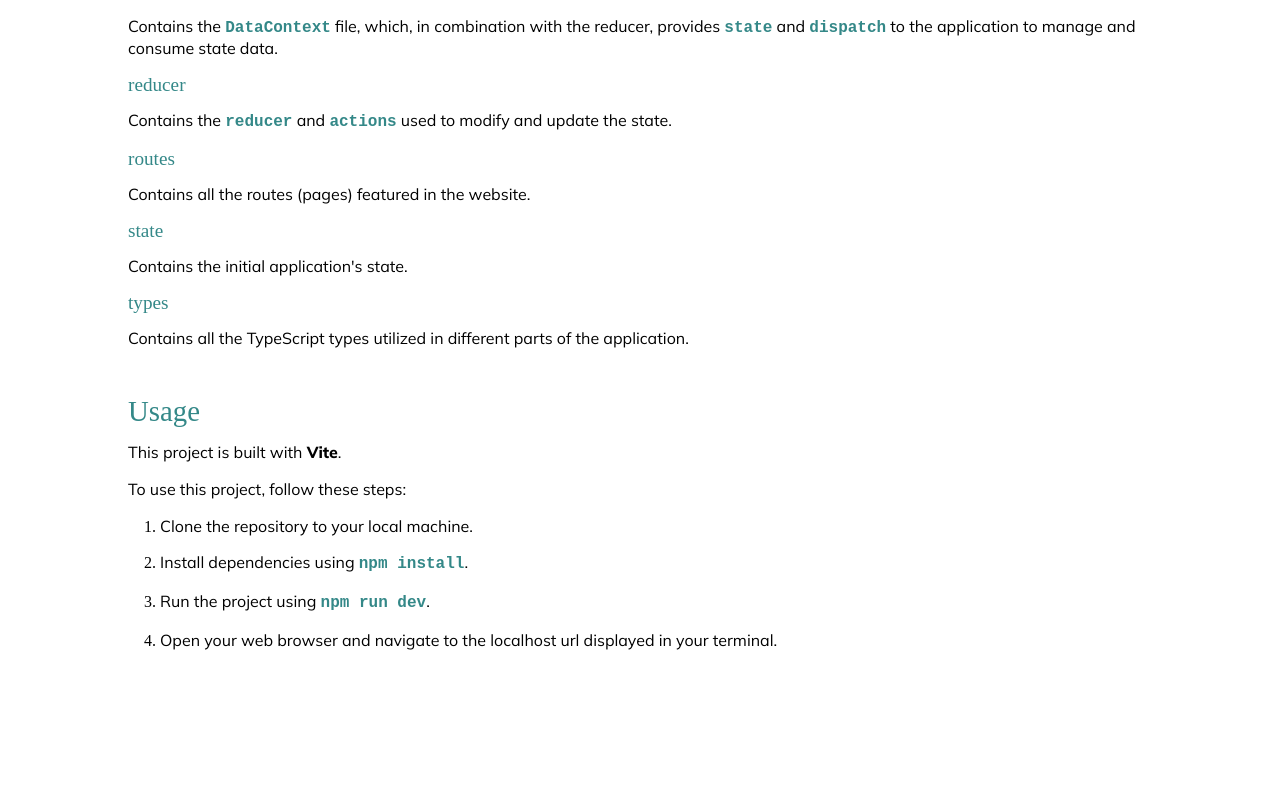
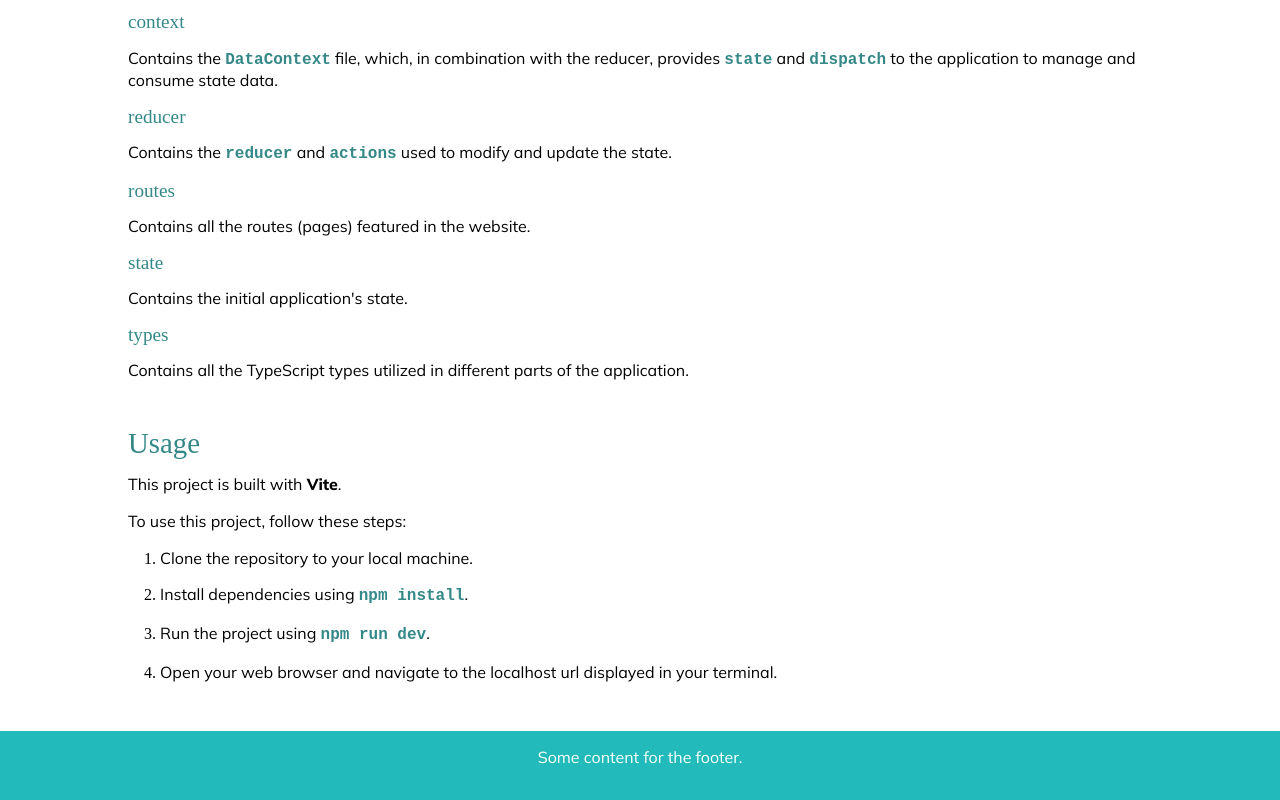
Before and after one commit to riccardopdev/my-react-examples, a React (Vite) app in the folder website-template/: page / in a window 1280 px wide. Shown: the part 491-1291 px from the top of the page. Before the commit the page ends 1190 px from the top, so only its background shows below. Built offline with nearby package versions, Linux system fonts and the light colour scheme; a web font is replaced by a local one.

Commit message:
website-template: added style and content for the Footer component

```diff
--- a/website-template/src/StyleCommon.css
+++ b/website-template/src/StyleCommon.css
@@ -4,7 +4,14 @@
   font-size: 62.5%;
 } */
 
+#root {
+  display: flex;
+  flex-direction: column;
+  min-height: 100vh;
+}
+
 main {
+  flex: 1;
   width: 80%;
   margin: auto;
 }
--- /dev/null
+++ b/website-template/src/components/Footer.module.css
@@ -0,0 +1,9 @@
+.footer {
+  display: flex;
+  justify-content: center;
+  align-items: center;
+  padding: calc(var(--spacing-unit) * 2);
+  font: var(--navigation-font);
+  background-color: rgb(var(--secondary-medium-col));
+  color: #fff;
+}
--- /dev/null
+++ b/website-template/src/components/Footer.tsx
@@ -0,0 +1,11 @@
+import st from './Footer.module.css';
+
+const Footer = () => {
+  return (
+    <footer className={st.footer}>
+      <p>Some content for the footer.</p>
+    </footer>
+  );
+};
+
+export default Footer;
--- a/website-template/src/routes/Layout.tsx
+++ b/website-template/src/routes/Layout.tsx
@@ -4,6 +4,7 @@ import { Outlet } from 'react-router-dom';
 import { DataContext } from '../context/DataContext';
 import reducer from '../reducer/DataReducer';
 import { AppState } from '../state/AppState';
+import Footer from '../components/Footer';
 
 const Layout = () => {
   const [state, dispatch] = useReducer(reducer, AppState);
@@ -13,6 +14,7 @@ const Layout = () => {
       <DataContext.Provider value={{ state, dispatch }}>
         <Navigation />
         <Outlet />
+        <Footer />
       </DataContext.Provider>
     </>
   );
```
